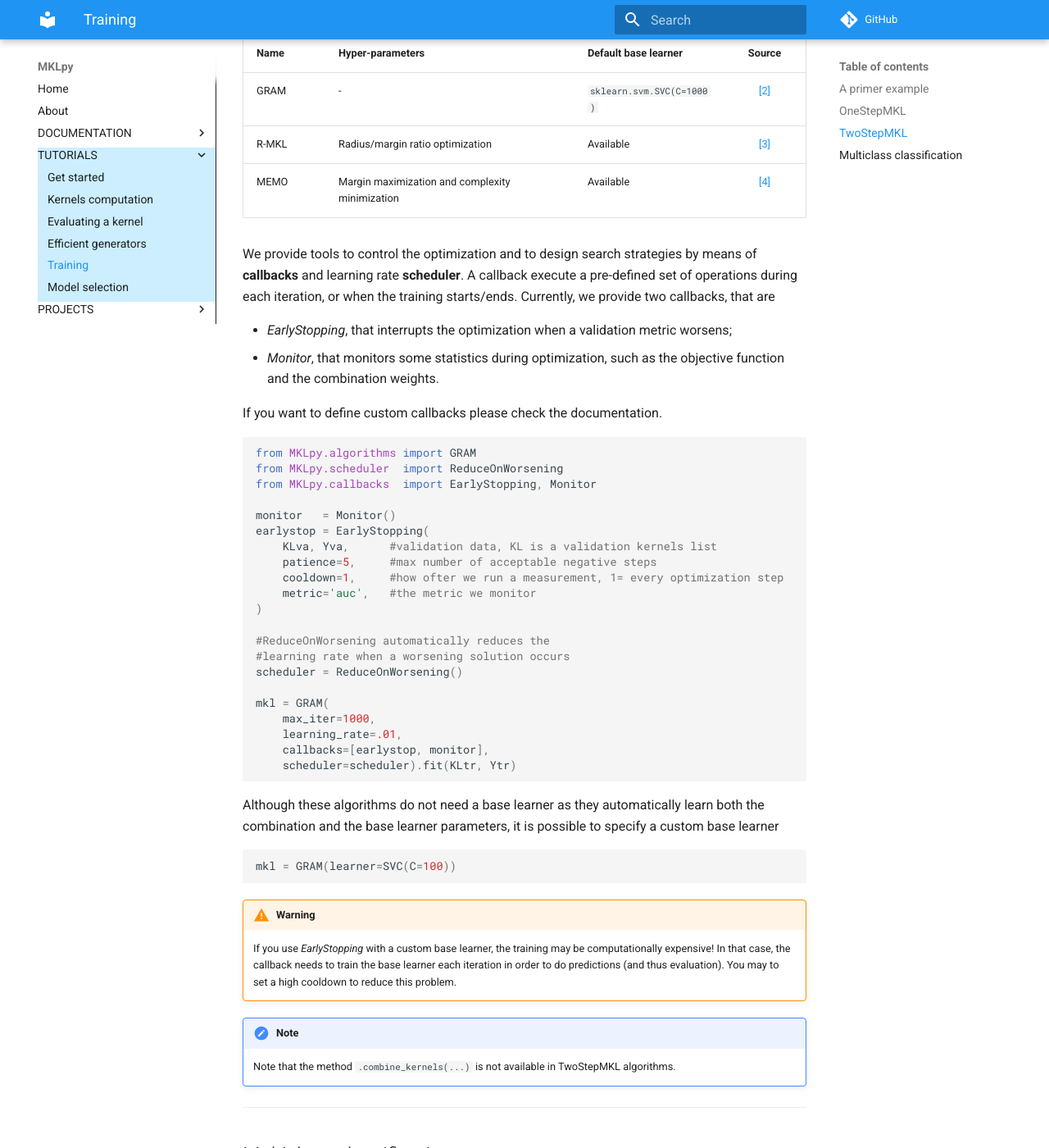
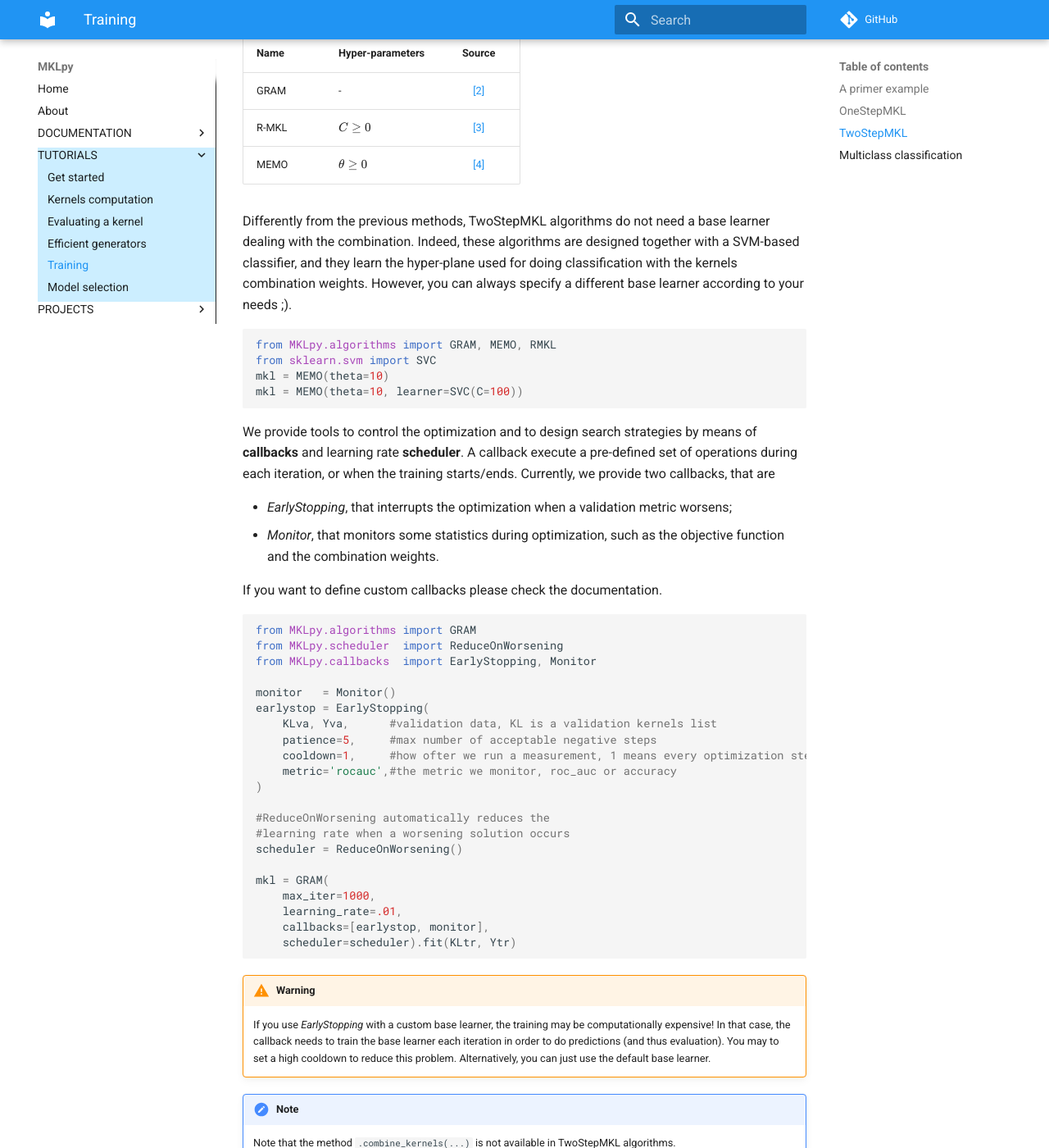
Before and after one commit to IvanoLauriola/MKLpy, an MkDocs documentation site: the page built from docs/examples/examples_training.md, in a window 1280 px wide and 1400 px high, scrolled down 2506 px. Shown: the whole window at 82% size. Built offline with MkDocs 1.6.1 and Material for MkDocs 9.7.7, drawn with Linux system fonts in a browser that asks for light colours; formulas are drawn with MathJax 3; comment, search, counter and statistics services are not loaded.

Commit message:
doc update v0.5.2

````diff
--- a/docs/examples/examples_training.md
+++ b/docs/examples/examples_training.md
@@ -115,11 +115,22 @@ Some MKL algorithms, such as GRAM, rely on an iterative optimization procedure t
 
 Currently, the TwoStepMKL algorithms here available are
 
-|Name      | Hyper-parameters | Default base learner | Source |
-|----------|------------|----------------------|:------:|
-| GRAM     | -          | `sklearn.svm.SVC(C=1000)`          |  [[2]](https://www.researchgate.net/publication/318468451_Radius-Margin_Ratio_Optimization_for_Dot-Product_Boolean_Kernel_Learning)     |
-| R-MKL     | Radius/margin ratio optimization                    | Available |[[3]](https://link.springer.com/content/pdf/10.1007/978-3-642-04180-8_39.pdf)  |
-| MEMO      | Margin maximization and complexity minimization     | Available |[[4]](https://www.elen.ucl.ac.be/Proceedings/esann/esannpdf/es2018-181.pdf) |
+|Name      | Hyper-parameters | Source |
+|----------|------------|:------:|
+| GRAM     | -          | [[2]](https://www.researchgate.net/publication/318468451_Radius-Margin_Ratio_Optimization_for_Dot-Product_Boolean_Kernel_Learning)     |
+| R-MKL    | $C \ge 0$        |[[3]](https://link.springer.com/content/pdf/10.1007/978-3-642-04180-8_39.pdf)  |
+| MEMO     | $\theta \ge 0$   |[[4]](https://www.elen.ucl.ac.be/Proceedings/esann/esannpdf/es2018-181.pdf) |
+
+Differently from the previous methods, TwoStepMKL algorithms do not need a base learner dealing with the combination.
+Indeed, these algorithms are designed together with a SVM-based classifier, and they learn the hyper-plane used for doing classification with the kernels combination weights.
+However, you can always specify a different base learner according to your needs ;).
+
+```python
+from MKLpy.algorithms import GRAM, MEMO, RMKL
+from sklearn.svm import SVC
+mkl = MEMO(theta=10)
+mkl = MEMO(theta=10, learner=SVC(C=100))
+```
 
 We provide tools to control the optimization and to design search strategies by means of **callbacks** and learning rate **scheduler**.
 A callback execute a pre-defined set of operations during each iteration, or when the training starts/ends.
@@ -139,8 +150,8 @@ monitor   = Monitor()
 earlystop = EarlyStopping(
 	KLva, Yva, 		#validation data, KL is a validation kernels list
 	patience=5,		#max number of acceptable negative steps
-	cooldown=1, 	#how ofter we run a measurement, 1= every optimization step
-	metric='auc',	#the metric we monitor
+	cooldown=1, 	#how ofter we run a measurement, 1 means every optimization step
+	metric='rocauc',#the metric we monitor, roc_auc or accuracy
 )
 
 #ReduceOnWorsening automatically reduces the
@@ -156,17 +167,10 @@ mkl = GRAM(
 
 
 
-
-Although these algorithms do not need a base learner as they automatically learn both the combination and the base learner parameters, it is possible to specify a custom base learner
-
-```python
-mkl = GRAM(learner=SVC(C=100))
-```
-
 !!! warning
 	If you use *EarlyStopping* with a custom base learner, the training may be computationally expensive!
 	In that case, the callback needs to train the base learner each iteration in order to do predictions (and thus evaluation).
-	You may to set a high cooldown to reduce this problem.
+	You may to set a high cooldown to reduce this problem. Alternatively, you can just use the default base learner.
 
 
 !!! note
--- a/mkdocs.yml
+++ b/mkdocs.yml
@@ -46,3 +46,4 @@ nav:
     - Model selection   : examples/examples_modelselection.md
   - PROJECTS:
     - KerNET: examples/proj_kernet.md
+    #- Extreme Spectrum Machine: examples/proj_esm.md
````
Also changed, not shown: docs/about.md (+1 -1 lines), docs/examples/proj_esm.md (added, +14 -0 lines), docs/examples/proj_kernet.md (+0 -1 lines), docs/index.md (+3 -2 lines).
